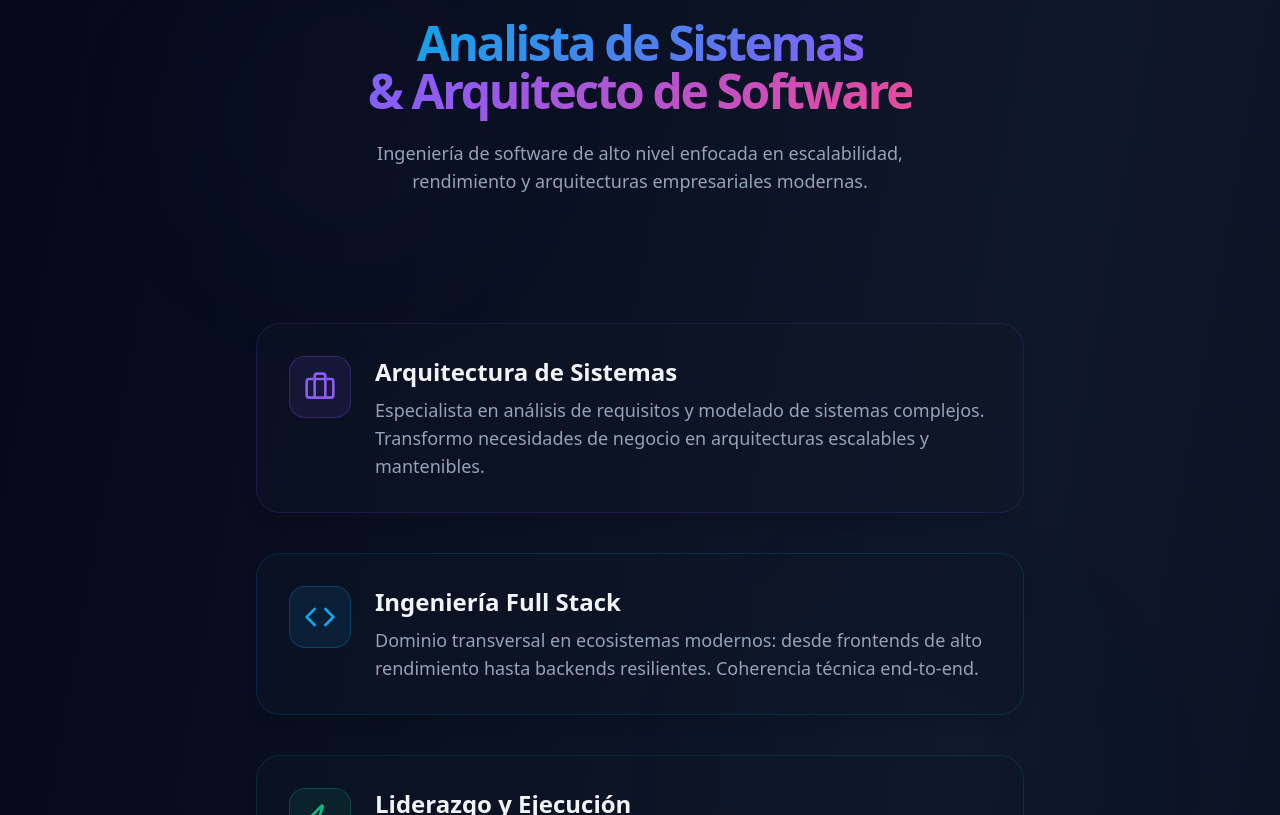
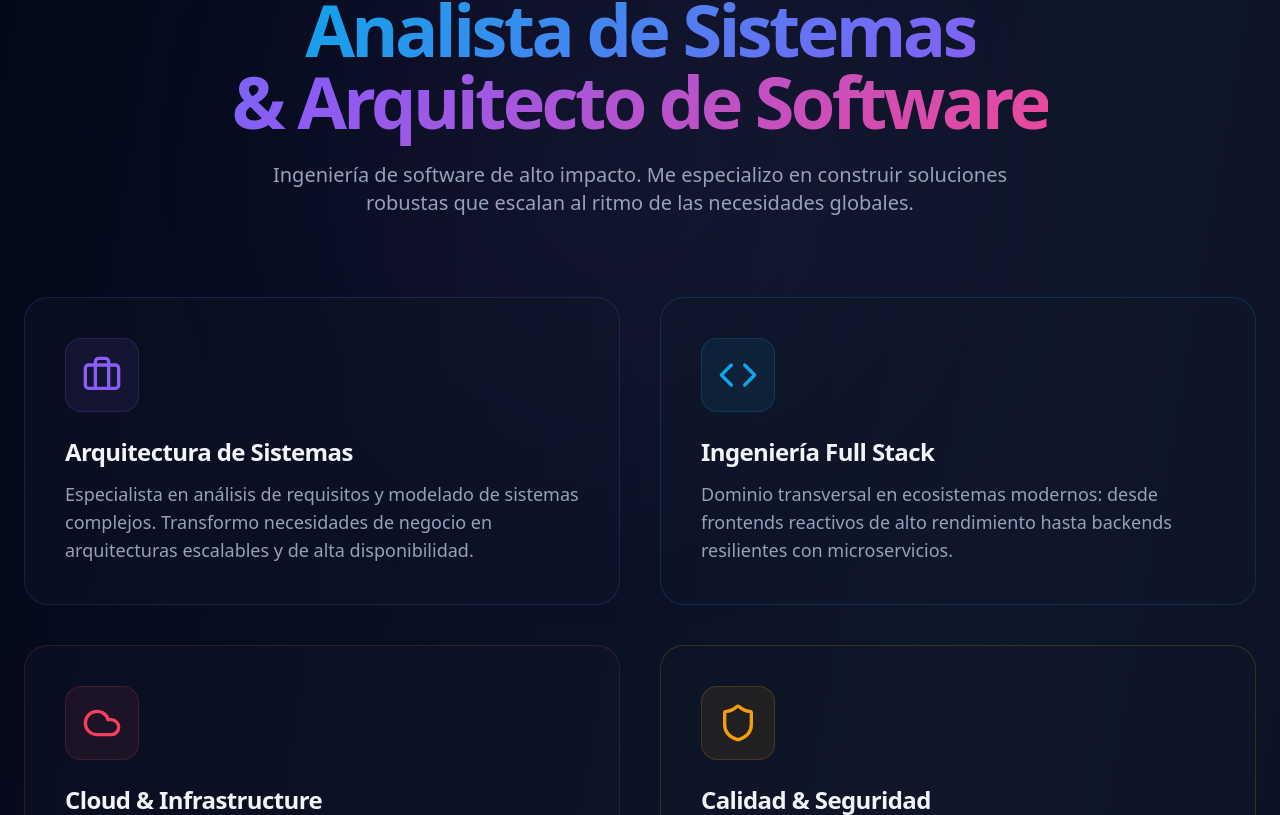
Before and after one commit to federasty/fdroots2, a React (Vite) app: page / in a window 1280 px wide. Shown: the part 1025-1840 px from the top of the page. Built offline with nearby package versions, Linux system fonts and the light colour scheme.

Commit message:
mejor tamaño de los card del about

```diff
--- a/src/components/About.tsx
+++ b/src/components/About.tsx
@@ -1,5 +1,5 @@
 import React, { useEffect, useRef, useState, useCallback, useMemo } from 'react';
-import { Briefcase, Code, Zap } from 'lucide-react';
+import { Briefcase, Code, Zap, Cloud, Shield, Database } from 'lucide-react';
 
 // --- Tipos y Datos ---
 interface Highlight {
@@ -18,28 +18,48 @@ interface MousePosition {
 const highlights: Highlight[] = [
     {
         title: 'Arquitectura de Sistemas',
-        description: 'Especialista en análisis de requisitos y modelado de sistemas complejos. Transformo necesidades de negocio en arquitecturas escalables y mantenibles.',
+        description: 'Especialista en análisis de requisitos y modelado de sistemas complejos. Transformo necesidades de negocio en arquitecturas escalables y de alta disponibilidad.',
         icon: Briefcase,
         accentColor: '#8b5cf6',
         delay: 0.1,
     },
     {
         title: 'Ingeniería Full Stack',
-        description: 'Dominio transversal en ecosistemas modernos: desde frontends de alto rendimiento hasta backends resilientes. Coherencia técnica end-to-end.',
+        description: 'Dominio transversal en ecosistemas modernos: desde frontends reactivos de alto rendimiento hasta backends resilientes con microservicios.',
         icon: Code,
         accentColor: '#0ea5e9',
         delay: 0.2,
     },
     {
+        title: 'Cloud & Infrastructure',
+        description: 'Despliegue y optimización en entornos multi-cloud. Implementación experta de pipelines CI/CD y arquitecturas serverless eficientes.',
+        icon: Cloud,
+        accentColor: '#f43f5e',
+        delay: 0.3,
+    },
+    {
+        title: 'Calidad & Seguridad',
+        description: 'Compromiso total con el código limpio. Implementación de auditorías de seguridad, estándares OWASP y suites de pruebas automatizadas.',
+        icon: Shield,
+        accentColor: '#f59e0b',
+        delay: 0.4,
+    },
+    {
+        title: 'Estrategia de Datos',
+        description: 'Diseño avanzado de modelos SQL/NoSQL. Transformación de grandes volúmenes de datos en insights accionables para el crecimiento del negocio.',
+        icon: Database,
+        accentColor: '#ec4899',
+        delay: 0.5,
+    },
+    {
         title: 'Liderazgo y Ejecución',
-        description: 'Experiencia liderando ciclos completos de desarrollo (ideación a producción). Impulso equipos hacia la excelencia y entrega de valor mensurable.',
+        description: 'Dirección técnica de equipos multidisciplinarios bajo metodologías ágiles. Enfoque en la excelencia operativa y entrega continua de valor.',
         icon: Zap,
         accentColor: '#10b981',
-        delay: 0.3,
+        delay: 0.6,
     },
 ];
 
-// --- Componente de Tarjeta con Efecto 3D ---
 const HighlightCard3D: React.FC<{ highlight: Highlight }> = ({ highlight }) => {
     const cardRef = useRef<HTMLDivElement>(null);
     const [isHovered, setIsHovered] = useState(false);
@@ -64,48 +84,46 @@ const HighlightCard3D: React.FC<{ highlight: Highlight }> = ({ highlight }) => {
 
     const transformStyle = useMemo(() =>
         isHovered
-            ? `perspective(1000px) rotateX(${-mousePosition.y * 5}deg) rotateY(${mousePosition.x * 5}deg) translateZ(10px)`
-            : 'perspective(1000px) rotateX(0deg) rotateY(0deg) translateZ(0px)',
+            ? `perspective(1200px) rotateX(${-mousePosition.y * 7}deg) rotateY(${mousePosition.x * 7}deg) translateZ(20px)`
+            : 'perspective(1200px) rotateX(0deg) rotateY(0deg) translateZ(0px)',
         [isHovered, mousePosition]
     );
 
-    const glowStyle = useMemo(() =>
-        isHovered
-            ? `radial-gradient(circle at ${mousePosition.x * 50 + 50}% ${mousePosition.y * 50 + 50}%, ${accentColor}30, transparent 70%)`
-            : 'radial-gradient(circle at 50% 50%, transparent, transparent 100%)',
-        [isHovered, mousePosition, accentColor]
-    );
-
     return (
-        <div className="animate-fade-in-up w-full max-w-3xl mx-auto" style={{ animationDelay: `${delay}s` }}>
+        <div className="animate-fade-in-up w-full" style={{ animationDelay: `${delay}s` }}>
             <article
                 ref={cardRef}
-                className="relative p-6 sm:p-8 rounded-3xl transition-all duration-300 ease-out cursor-pointer select-none group will-change-transform"
+                className="relative h-full p-8 sm:p-10 rounded-3xl transition-all duration-500 ease-out cursor-pointer group will-change-transform"
                 style={{
                     backgroundColor: 'rgba(15, 23, 42, 0.4)',
-                    backdropFilter: 'blur(12px)',
-                    WebkitBackdropFilter: 'blur(12px)',
-                    border: `1px solid ${accentColor}25`,
+                    backdropFilter: 'blur(16px)',
+                    WebkitBackdropFilter: 'blur(16px)',
+                    border: `1px solid ${accentColor}30`,
                     transform: transformStyle,
-                    boxShadow: isHovered
-                        ? `0 25px 50px -12px ${accentColor}50`
-                        : `0 10px 15px -3px rgba(0, 0, 0, 0.1)`,
+                    boxShadow: isHovered ? `0 25px 50px -12px ${accentColor}40` : `none`,
                 }}
                 onMouseEnter={() => setIsHovered(true)}
                 onMouseLeave={() => { setIsHovered(false); setMousePosition({ x: 0, y: 0 }); }}
                 onMouseMove={handleMouseMove}
             >
-                <div className="absolute inset-0 rounded-3xl pointer-events-none transition-opacity duration-300"
-                    style={{ background: glowStyle, opacity: isHovered ? 1 : 0 }} />
+                {/* Glow dinámico más grande */}
+                <div className="absolute inset-0 rounded-3xl pointer-events-none opacity-0 group-hover:opacity-100 transition-opacity duration-500"
+                    style={{
+                        background: `radial-gradient(600px circle at ${mousePosition.x * 50 + 50}% ${mousePosition.y * 50 + 50}%, ${accentColor}15, transparent 80%)`
+                    }} />
 
-                <div className="relative z-10 flex flex-col sm:flex-row items-center sm:items-start gap-6">
-                    <div className="p-3.5 rounded-2xl transition-all duration-300 group-hover:scale-110"
-                        style={{ backgroundColor: `${accentColor}18`, border: `1px solid ${accentColor}40` }}>
-                        <Icon className="w-8 h-8" style={{ color: accentColor }} />
+                <div className="relative z-10 flex flex-col items-start gap-6">
+                    <div className="p-4 rounded-2xl transition-all duration-500 group-hover:scale-110 group-hover:rotate-3 shrink-0"
+                        style={{ backgroundColor: `${accentColor}15`, border: `1px solid ${accentColor}30` }}>
+                        <Icon className="w-8 h-8 md:w-10 md:h-10" style={{ color: accentColor }} />
                     </div>
-                    <div className="text-center sm:text-left">
-                        <h3 className="text-xl sm:text-2xl font-black text-slate-100 mb-2">{title}</h3>
-                        <p className="text-sm sm:text-lg text-slate-400 leading-relaxed font-light">{description}</p>
+                    <div className="text-left space-y-3">
+                        <h3 className="text-xl sm:text-2xl font-bold text-slate-100 group-hover:text-white transition-colors tracking-tight">
+                            {title}
+                        </h3>
+                        <p className="text-base sm:text-lg text-slate-400 leading-relaxed font-light">
+                            {description}
+                        </p>
                     </div>
                 </div>
             </article>
@@ -113,7 +131,6 @@ const HighlightCard3D: React.FC<{ highlight: Highlight }> = ({ highlight }) => {
     );
 };
 
-// --- Componente Principal About ---
 const About: React.FC = () => {
     const [isVisible, setIsVisible] = useState(false);
     const sectionRef = useRef<HTMLDivElement>(null);
@@ -127,38 +144,30 @@ const About: React.FC = () => {
     }, []);
 
     return (
-        <section
-            ref={sectionRef}
-            className="relative min-h-screen overflow-hidden"
-            style={{
-                paddingTop: 'clamp(5rem, 12vw, 10rem)',
-                paddingBottom: 'clamp(10rem, 20vw, 15rem)',
-            }}
-        >
-            {/* Ambient Orbs */}
-            <div className="absolute pointer-events-none" style={{ top: '5%', left: '10%', width: '400px', height: '400px', background: 'radial-gradient(circle, rgba(139, 92, 246, 0.05) 0%, transparent 70%)', filter: 'blur(80px)', animation: 'float 20s infinite' }} />
-            <div className="absolute pointer-events-none" style={{ bottom: '15%', right: '10%', width: '450px', height: '450px', background: 'radial-gradient(circle, rgba(14, 165, 233, 0.04) 0%, transparent 70%)', filter: 'blur(100px)', animation: 'float-reverse 25s infinite' }} />
+        <section ref={sectionRef} className="relative min-h-screen overflow-hidden py-20 md:py-32">
+            {/* Orbes de fondo más grandes para acompañar el nuevo tamaño */}
+            <div className="absolute pointer-events-none opacity-40 top-0 left-1/4 w-[600px] h-[600px] bg-purple-500/10 rounded-full blur-[120px] animate-pulse" />
+            <div className="absolute pointer-events-none opacity-30 bottom-0 right-1/4 w-[500px] h-[500px] bg-blue-500/10 rounded-full blur-[100px]" />
 
-            <div className="relative max-w-5xl mx-auto px-6 z-10">
-                <header className={`text-center space-y-6 transition-all duration-1000 ${isVisible ? 'opacity-100 translate-y-0' : 'opacity-0 translate-y-10'}`}>
-                    <h2 className="text-3xl sm:text-4xl md:text-5xl font-black tracking-tighter">
+            <div className="relative max-w-7xl mx-auto px-6 z-10">
+                <header className={`text-center space-y-6 mb-20 transition-all duration-1000 ${isVisible ? 'opacity-100 translate-y-0' : 'opacity-0 translate-y-10'}`}>
+                    <h2 className="text-4xl sm:text-6xl md:text-7xl font-black tracking-tighter leading-tight">
                         <span style={{
                             background: 'linear-gradient(135deg, #0ea5e9 0%, #8b5cf6 50%, #ec4899 100%)',
                             WebkitBackgroundClip: 'text',
                             WebkitTextFillColor: 'transparent',
                             backgroundClip: 'text',
                         }}>
-                            Analista de Sistemas <br /> & Arquitecto de Software
+                            Analista de Sistemas <br className="hidden sm:block" /> & Arquitecto de Software
                         </span>
                     </h2>
-                    <p className="text-slate-400 max-w-xl mx-auto text-base sm:text-lg font-light leading-relaxed">
-                        Ingeniería de software de alto nivel enfocada en escalabilidad,
-                        rendimiento y arquitecturas empresariales modernas.
+                    <p className="text-slate-400 max-w-3xl mx-auto text-lg sm:text-xl font-light leading-relaxed">
+                        Ingeniería de software de alto impacto. Me especializo en construir soluciones robustas
+                        que escalan al ritmo de las necesidades globales.
                     </p>
                 </header>
 
-                {/* CONTENEDOR DE CARDS - Ajustado el margen superior (mt-24 sm:mt-32) */}
-                <div className="mt-24 sm:mt-32 flex flex-col gap-10">
+                <div className="grid grid-cols-1 lg:grid-cols-2 gap-8 lg:gap-10">
                     {highlights.map((highlight) => (
                         <HighlightCard3D key={highlight.title} highlight={highlight} />
                     ))}
@@ -166,10 +175,11 @@ const About: React.FC = () => {
             </div>
 
             <style>{`
-                @keyframes float { 0%, 100% { transform: translate(0, 0); } 50% { transform: translate(30px, -30px); } }
-                @keyframes float-reverse { 0%, 100% { transform: translate(0, 0); } 50% { transform: translate(-30px, 30px); } }
-                @keyframes fade-in-up { from { opacity: 0; transform: translateY(40px); } to { opacity: 1; transform: translateY(0); } }
-                .animate-fade-in-up { animation: fade-in-up 1s cubic-bezier(0.16, 1, 0.3, 1) forwards; opacity: 0; }
+                @keyframes fade-in-up {
+                    from { opacity: 0; transform: translateY(40px); }
+                    to { opacity: 1; transform: translateY(0); }
+                }
+                .animate-fade-in-up { animation: fade-in-up 0.8s cubic-bezier(0.2, 0.8, 0.2, 1) forwards; opacity: 0; }
             `}</style>
         </section>
     );
--- a/src/components/Contact.tsx
+++ b/src/components/Contact.tsx
@@ -1,5 +1,5 @@
 import React, { useState, useEffect, useRef } from 'react';
-import { Mail, Phone, MapPin, Send, Linkedin, Github, Code2, CheckCircle2, AlertCircle, Loader2, MessageCircle } from 'lucide-react';
+import { Mail, MapPin, Send, Linkedin, Github, Code2, CheckCircle2, AlertCircle, Loader2, MessageCircle } from 'lucide-react';
 import emailjs from '@emailjs/browser';
 
 interface FormData {
```
